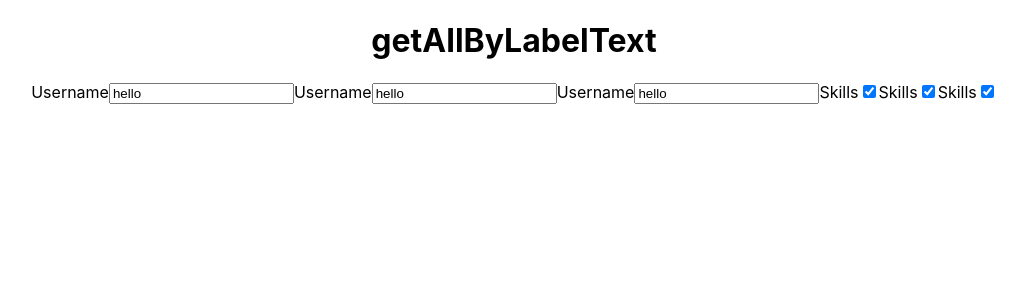
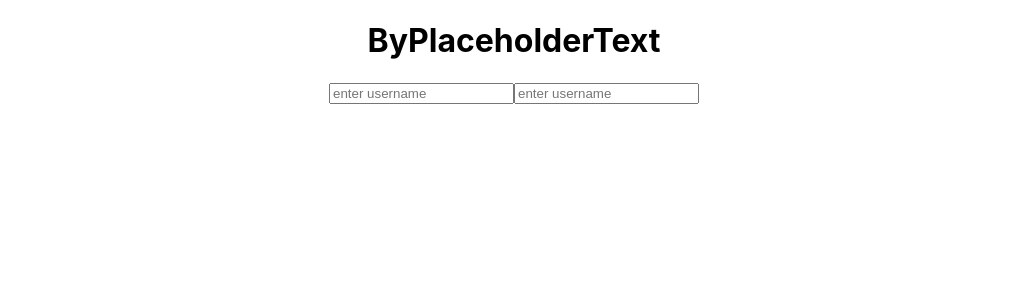
Before and after one commit to Sumanvith/blog-app, a React (Create React App) app: page / in a window 1280 px wide. Shown: the top 300 px of the page, without its empty margins (126-1151 px from the left). Built offline with nearby package versions, Linux system fonts and the light colour scheme.

Commit message:
getByPlaceholderText and getAllByPlaceholderText

```diff
--- a/src/App.js
+++ b/src/App.js
@@ -3,24 +3,9 @@ import "./App.css";
 function App() {
   return (
     <div className="App">
-      <h1>getAllByLabelText</h1>
-      <label htmlFor="user-name1">Username</label>
-      <input type="text" id="user-name1" defaultValue={"hello"}></input>
-
-      <label htmlFor="user-name2">Username</label>
-      <input type="text" id="user-name2" defaultValue={"hello"}></input>
-
-      <label htmlFor="user-name3">Username</label>
-      <input type="text" id="user-name3" defaultValue={"hello"}></input>
-
-      <label htmlFor="skill1">Skills</label>
-      <input type="checkbox" id="skill1" defaultChecked={true}></input>
-
-      <label htmlFor="skill2">Skills</label>
-      <input type="checkbox" id="skill2" defaultChecked={true}></input>
-
-      <label htmlFor="skill3">Skills</label>
-      <input type="checkbox" id="skill3" defaultChecked={true}></input>
+      <h1>ByPlaceholderText</h1>
+      <input type="text" placeholder="enter username"></input>
+      <input type="text" placeholder="enter username"></input>
     </div>
   );
 }
```
Also changed, not shown: 1 other file (tests, documents, lock files or other folders).
